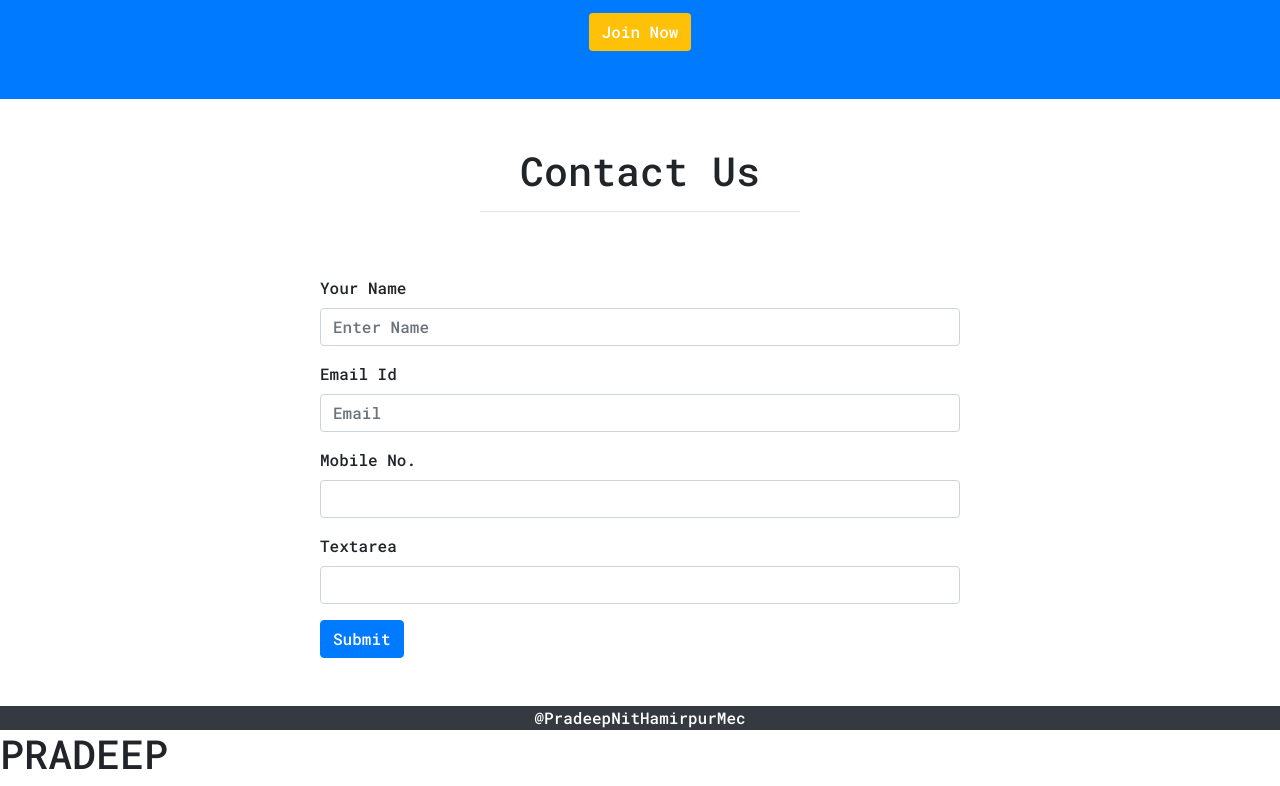
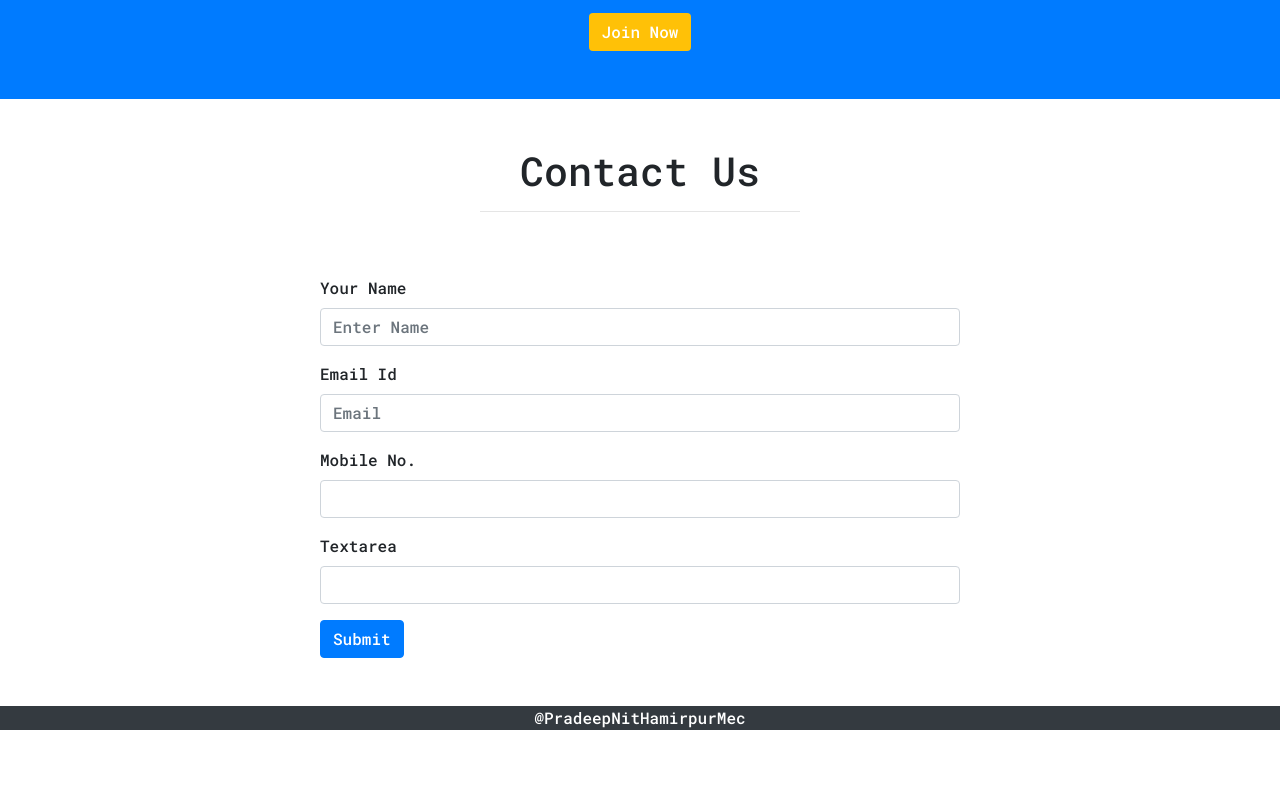
Before and after one commit to Pradeepj2/NatureImp.github.io, a plain HTML site: page index.html in a window 1280 px wide. Shown: the part 3537-4323 px from the top of the page. After the commit the page ends 4267 px from the top, so only its background shows below. Drawn offline with nearby package versions, Linux system fonts and the light colour scheme.

Commit message:
OverLastCommite

```diff
--- a/index.html
+++ b/index.html
@@ -406,7 +406,6 @@
 
     <footer>
       <p class="bg-dark text-white text-center mb-0">@PradeepNitHamirpurMec</p>
-      <h1>PRADEEP</h1>
     </footer>
     <!-- footer close -->
 
```
